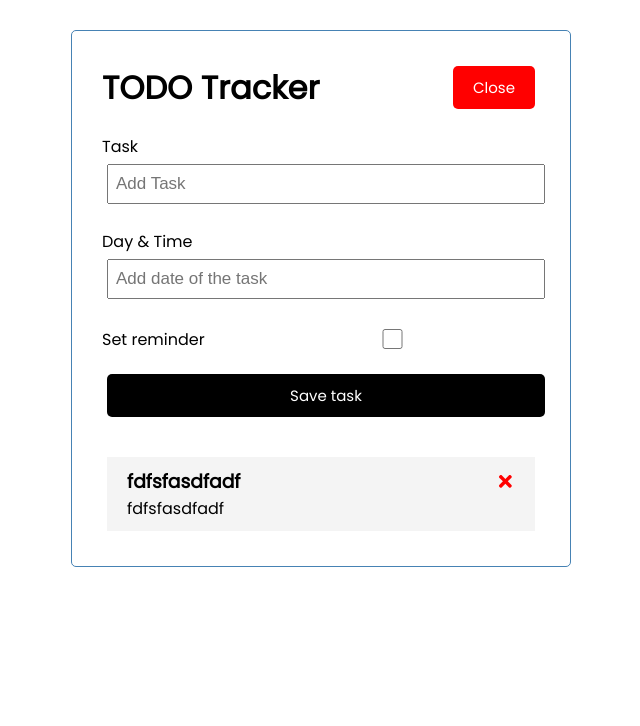
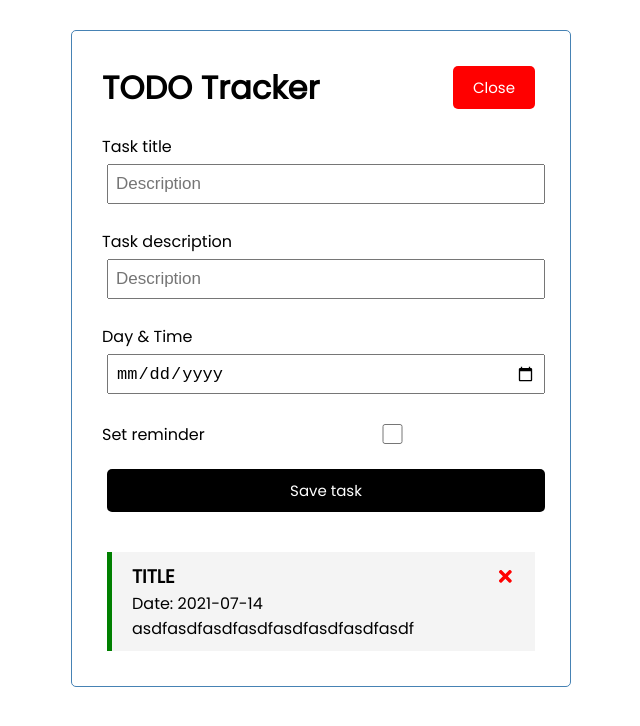
Before and after one commit to isaacsa51/todo-tracker, a React (Create React App) app: page / in a window 1280 px wide. Both pictures are taken after a click on the button "Add". Shown: the top 726 px of the page, without its empty margins (319-959 px from the left). Built offline with nearby package versions, Linux system fonts and the light colour scheme; data requests are answered from the project's data file.

Commit message:
Changed DB, and Task component

```diff
--- a/db.json
+++ b/db.json
@@ -1,11 +1,11 @@
 {
   "tasks": [
     {
-      "id": 1,
-      "title": "dsasdfasdf",
-      "text": "fdfsfasdfadf",
-      "day": "1/12/2011",
-      "reminder": false
+      "title": "TITLE",
+      "desc": "asdfasdfasdfasdfasdfasdfasdfasdf",
+      "day": "2021-07-14",
+      "reminder": true,
+      "id": 1
     }
   ]
 }
--- a/src/components/AddTask.js
+++ b/src/components/AddTask.js
@@ -1,22 +1,24 @@
 import { useState } from "react";
 
 const AddTask = ({ onAdd }) => {
-	const [text, setText] = useState("");
+	const [title, setTitle] = useState("");
+	const [desc, setDesc] = useState("");
 	const [day, setDay] = useState("");
 	const [reminder, setReminder] = useState(false);
 
 	const onSubmit = (e) => {
 		e.preventDefault();
 
-		if (!text) {
-			alert("Add a valid task!");
+		if (!title || !desc) {
+			alert("Add a valid task to save!");
 			return;
 		}
 
-		onAdd({ text, day, reminder });
+		onAdd({ title, desc, day, reminder });
 
 		//Clear form
-		setText("");
+		setTitle("");
+		setDesc("");
 		setDay("");
 		setReminder(false);
 	};
@@ -24,13 +26,24 @@ const AddTask = ({ onAdd }) => {
 	return (
 		<form className="add-form" onSubmit={onSubmit}>
 			<div className="form-control">
-				<label>Task</label>
+				<label>Task title</label>
 
 				<input
 					type="text"
-					placeholder="Add Task"
-					value={text}
-					onChange={(e) => setText(e.target.value)}
+					placeholder="Description"
+					value={title}
+					onChange={(e) => setTitle(e.target.value)}
+				/>
+			</div>
+
+			<div className="form-control">
+				<label>Task description</label>
+
+				<input
+					type="text"
+					placeholder="Description"
+					value={desc}
+					onChange={(e) => setDesc(e.target.value)}
 				/>
 			</div>
 
@@ -38,7 +51,7 @@ const AddTask = ({ onAdd }) => {
 				<label>Day & Time</label>
 
 				<input
-					type="text"
+					type="date"
 					placeholder="Add date of the task"
 					value={day}
 					onChange={(e) => setDay(e.target.value)}
--- a/src/components/Task.js
+++ b/src/components/Task.js
@@ -7,13 +7,15 @@ const Task = ({ task, onDelete, onToggle }) => {
 			onDoubleClick={() => onToggle(task.id)}
 		>
 			<h3>
-				{task.text}{" "}
+				{task.title}{" "}
 				<FaTimes
 					onClick={() => onDelete(task.id)}
 					style={{ color: "red", cursor: "pointer" }}
 				/>
 			</h3>
-			<p>{task.text}</p>
+
+			<p>Date: {task.day}</p>
+			<p>{task.desc}</p>
 		</div>
 	);
 };
```
